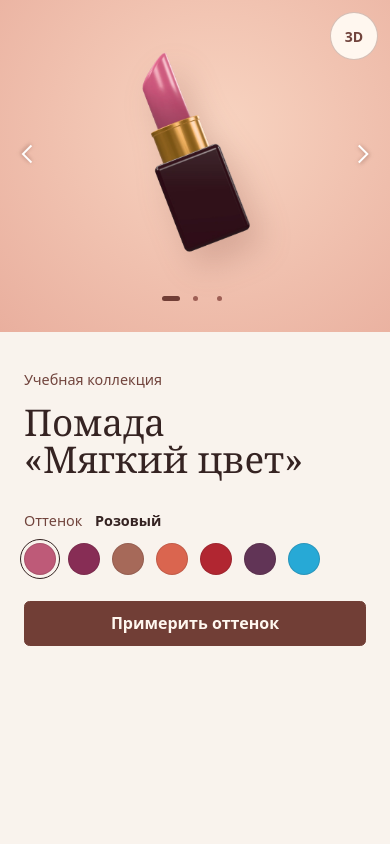
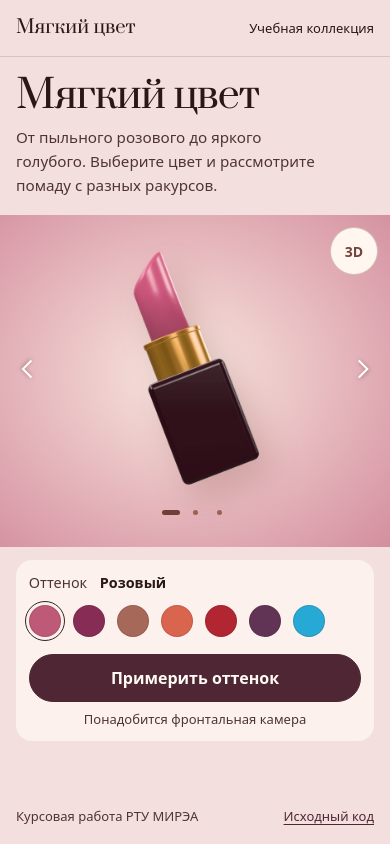
Before and after one commit to waitefy/cosmetics-webar, a website built with Vite: page index.html in a window 390 px wide. Built offline with nearby package versions, Linux system fonts and the light colour scheme.

Commit message:
Обновлён дизайн лендинга

```diff
--- a/index.html
+++ b/index.html
@@ -8,7 +8,13 @@
     <script type="module" src="/src/main.ts"></script>
   </head>
   <body>
-    <main class="product">
+    <header class="site-header">
+      <div class="site-header-inner">
+        <span class="wordmark">Мягкий цвет</span>
+        <span class="site-collection">Учебная коллекция</span>
+      </div>
+    </header>
+    <main id="product" class="product" aria-labelledby="product-title">
       <div class="product-image">
         <div class="product-scene">
           <div id="product-photos" class="product-photos">
@@ -51,9 +57,11 @@
           <p id="try-on-status" class="try-on-status" role="status"></p>
         </div>
       </div>
-      <section class="product-details" aria-labelledby="product-title">
-        <p class="collection">Учебная коллекция</p>
-        <h1 id="product-title">Помада<br>«Мягкий цвет»</h1>
+      <div class="product-titlegroup">
+        <h1 id="product-title">Мягкий цвет</h1>
+        <p class="product-intro">От пыльного розового до яркого голубого. Выберите цвет и рассмотрите помаду с разных ракурсов.</p>
+      </div>
+      <div class="shade-panel">
         <fieldset class="palette">
           <legend>Оттенок <span id="selected-shade" class="selected-shade">Розовый</span></legend>
           <div id="shade-options" class="shade-options">
@@ -63,10 +71,17 @@
             </label>
           </div>
         </fieldset>
-        <button type="button" id="try-on-start" class="try-on-start" aria-controls="product-try-on">Примерить оттенок</button>
+        <button type="button" id="try-on-start" class="try-on-start" aria-controls="product-try-on" aria-describedby="try-on-hint">Примерить оттенок</button>
         <button type="button" id="try-on-exit" class="try-on-exit" aria-controls="product-try-on" hidden>Выйти из примерки</button>
+        <p id="try-on-hint" class="try-on-hint">Понадобится фронтальная камера</p>
         <p id="try-on-error" class="try-on-error" role="status"></p>
-      </section>
+      </div>
     </main>
+    <footer class="site-footer">
+      <div class="site-footer-inner">
+        <span>Курсовая работа РТУ МИРЭА</span>
+        <a href="https://github.com/waitefy/cosmetics-webar">Исходный код</a>
+      </div>
+    </footer>
   </body>
 </html>
--- a/src/main.ts
+++ b/src/main.ts
@@ -45,6 +45,7 @@ if (options) {
       input.checked = true
       restoreShade = selectShade
       if (selectedShade) selectedShade.textContent = shade.name
+      document.documentElement.style.setProperty('--chosen-shade', color)
       setGalleryShade?.(shade.id.toLowerCase())
       setModelColor?.(color)
       setTryOnColor?.(color)
--- a/src/style.css
+++ b/src/style.css
@@ -1,8 +1,35 @@
+@font-face {
+  font-family: Prata;
+  src: url('./assets/fonts/prata-cyrillic.woff2') format('woff2');
+  font-display: swap;
+  unicode-range: U+0301, U+0400-045F, U+0490-0491, U+04B0-04B1, U+2116;
+}
+
+@font-face {
+  font-family: Prata;
+  src: url('./assets/fonts/prata-latin.woff2') format('woff2');
+  font-display: swap;
+  unicode-range: U+0000-00FF, U+2000-206F;
+}
+
+@property --chosen-shade {
+  syntax: '<color>';
+  inherits: true;
+  initial-value: #ba5272;
+}
+
 :root {
   color-scheme: light;
   font-family: system-ui, sans-serif;
-  color: #352322;
-  background: #f9f3ed;
+  --ink: #2a1717;
+  --berry: color-mix(in srgb, var(--chosen-shade) 24%, #2c171e);
+  --muted: #4e3435;
+  --paper: #fffaf4;
+  --layout-width: 81rem;
+  --gutter: clamp(1rem, 4vw, 3rem);
+  color: var(--ink);
+  background: color-mix(in srgb, var(--chosen-shade) 17%, var(--paper));
+  transition: --chosen-shade 420ms ease;
 }
 
 * {
@@ -10,34 +37,93 @@
 }
 
 body {
+  display: grid;
+  grid-template-rows: auto 1fr auto;
+  min-block-size: 100svh;
   margin: 0;
+}
+
+.site-header {
+  border-bottom: 1px solid #321c2025;
+}
+
+.site-header-inner,
+.product,
+.site-footer-inner {
+  width: 100%;
+  max-width: var(--layout-width);
+  margin-inline: auto;
+  padding-inline: var(--gutter);
+}
+
+.site-header-inner,
+.site-footer-inner {
+  display: flex;
+  align-items: center;
+  justify-content: space-between;
+  gap: 1rem;
+}
+
+.site-header-inner {
+  min-block-size: 4.25rem;
+}
+
+.wordmark {
+  font: 400 clamp(1.15rem, 3.3vw, 1.625rem) / 1.16 Prata, Georgia, serif;
+}
+
+.site-collection,
+.site-footer {
+  font-size: .8125rem;
+}
+
+.site-collection {
+  text-align: end;
+}
+
+.site-footer {
+  color: var(--muted);
+}
+
+.site-footer-inner {
+  min-block-size: 3.5rem;
+  padding-block: .75rem;
+}
+
+.site-footer a {
+  color: var(--berry);
+  text-underline-offset: .2em;
 }
 
 .product {
   display: grid;
-  grid-template-columns: 1fr 1.1fr;
-  max-width: 69rem;
-  margin: clamp(1rem, 5vw, 5rem) auto;
-  padding-inline: clamp(1rem, 4vw, 3rem);
+  grid-template-columns: minmax(0, .8fr) minmax(0, 1.2fr);
+  grid-template-areas: 'intro visual' 'panel panel';
+  align-self: center;
+  row-gap: 1.3rem;
+  padding-block: 2rem 1.5rem;
 }
 
 .product-image {
   position: relative;
+  grid-area: visual;
   display: grid;
   align-self: center;
   place-items: center;
   container-type: size;
   width: 100%;
-  min-height: 22rem;
-  aspect-ratio: 5 / 6;
+  height: clamp(24rem, 64svh, 41rem);
   overflow: hidden;
-  border-radius: 1.5rem;
-  background: radial-gradient(ellipse at 55% 39%, #f8d4c1, #e9af9e);
+  border-radius: 1.125rem;
+  background: radial-gradient(ellipse at 47% 48%,
+    color-mix(in srgb, var(--chosen-shade) 12%, #fff9ed) 2%,
+    color-mix(in srgb, var(--chosen-shade) 50%, #fff4e9) 72%,
+    color-mix(in srgb, var(--chosen-shade) 65%, #faf0e6));
 }
 
 .product-scene {
   position: relative;
-  inline-size: min(100cqi, calc(100cqb - 2rem));
+  inline-size: min(95cqi, calc(110cqb - 2rem));
   aspect-ratio: 1;
   translate: 0 -.75rem;
 }
@@ -73,24 +159,41 @@ body {
   height: 100%;
 }
 
-.product-details {
+.product-titlegroup {
+  grid-area: intro;
   align-self: center;
-  container-type: inline-size;
-  padding-block: clamp(1.5rem, 6vw, 5rem);
-  padding-inline: clamp(1.5rem, 3vw, 3.5rem) clamp(1rem, 2vw, 2rem);
+  padding-inline-end: clamp(1rem, 4vw, 4rem);
 }
 
-.collection {
-  color: #71443d;
-  font-size: .9rem;
+.product-titlegroup h1 {
+  max-inline-size: 7ch;
+  margin: 0;
+  font: 400 clamp(3.8rem, 8vw, 8rem) / .98 Prata, Georgia, serif;
+  letter-spacing: -.025em;
 }
 
-h1 {
-  margin: 0 0 2rem;
-  font: 400 clamp(2rem, 13cqi, 4.7rem) / 1.02 Georgia, serif;
+.product-intro {
+  max-inline-size: 28ch;
+  margin: 1.125rem 0 0;
+  color: var(--muted);
+  font-size: clamp(.95rem, 1.4vw, 1.2rem);
+  line-height: 1.55;
+}
+
+.shade-panel {
+  grid-area: panel;
+  display: grid;
+  grid-template-columns: minmax(0, 1fr) minmax(14rem, 24rem);
+  grid-template-areas: 'palette action' 'palette hint' 'palette error';
+  align-items: center;
+  gap: .375rem 1.25rem;
+  padding: 1.125rem clamp(1rem, 3vw, 1.75rem);
+  border-radius: 1rem;
+  background: #fff8f2b8;
 }
 
 .palette {
+  grid-area: palette;
   margin: 0;
   min-inline-size: 0;
   padding: 0;
@@ -100,13 +203,13 @@ h1 {
 .palette legend {
   margin-bottom: .45rem;
   padding: 0;
-  color: #71443d;
+  color: var(--muted);
   font-size: .9rem;
 }
 
 .selected-shade {
   margin-inline-start: .55rem;
-  color: #352322;
+  color: var(--ink);
   font-weight: 600;
 }
 
@@ -343,26 +446,22 @@ h1 {
   }
 }
 
-.model-status {
+.model-status,
+.try-on-status {
   position: absolute;
   inset-inline: .75rem;
-  inset-block-end: .75rem;
+  inset-block-end: 1rem;
   width: fit-content;
   margin: 0 auto;
-  color: #71443d;
+  color: #fff7ef;
   font-size: .9rem;
+  text-align: center;
 }
 
-.model-status:not(:empty) {
+:is(.model-status, .try-on-status):not(:empty) {
   padding: .5rem .75rem;
-  border-radius: .35rem;
-  background: #fff7ef;
-}
-
-#model-toggle[aria-expanded="true"] ~ .model-status {
-  color: #fff;
-  background: none;
-  text-shadow: 0 1px 2px #63352e;
+  border-radius: 999px;
+  background: #352322e6;
 }
 
 .product-image:has(#product-gallery:not([hidden])) .model-status:not(:empty) {
@@ -396,103 +495,155 @@ h1 {
 }
 
 .try-on-status {
-  position: absolute;
-  inset-inline: .75rem;
-  inset-block-end: 1rem;
-  width: fit-content;
-  margin: 0 auto;
-  border-radius: .35rem;
-  color: #fff7ef;
-  background: #352322e6;
-  font-size: .9rem;
-  text-align: center;
   pointer-events: none;
-}
-
-.try-on-status:not(:empty) {
-  padding: .5rem .75rem;
 }
 
 .try-on-start,
 .try-on-exit {
-  min-height: 2.75rem;
-  margin-top: 1.25rem;
+  grid-area: action;
+  width: 100%;
+  min-height: 3rem;
+  margin: 0;
   padding: .65rem 1rem;
-  border: 1px solid #713e36;
-  border-radius: .35rem;
+  border: 1px solid var(--berry);
+  border-radius: 999px;
   font: inherit;
   font-weight: 600;
   cursor: pointer;
 }
 
 .try-on-start {
-  color: #fff7ef;
-  background: #713e36;
+  color: var(--paper);
+  background: var(--berry);
+}
+
+.try-on-start[hidden] {
+  display: block;
+  visibility: hidden;
 }
 
 .try-on-start:hover {
-  background: #593129;
+  background: var(--ink);
 }
 
 .try-on-exit {
-  color: #713e36;
+  color: var(--berry);
   background: transparent;
 }
 
 .try-on-exit:hover {
-  background: #f0e0d8;
+  background: #f0dce3;
 }
 
 .try-on-start:focus-visible,
 .try-on-exit:focus-visible {
-  outline: 2px solid #352322;
+  outline: 2px solid var(--ink);
   outline-offset: 2px;
 }
 
+.try-on-hint {
+  grid-area: hint;
+  margin: 0;
+  color: var(--muted);
+  font-size: .8125rem;
+  text-align: center;
+}
+
+#try-on-start[hidden] ~ .try-on-hint {
+  visibility: hidden;
+}
+
 .try-on-error {
+  grid-area: error;
   max-width: 34ch;
-  margin: .75rem 0 0;
+  margin: 0;
   color: #713e36;
   font-size: .9rem;
 }
 
 .try-on-error:empty {
-  margin: 0;
+  display: none;
+}
+
+@media (width > 44rem) {
+  :is(.try-on-start, .try-on-exit, .try-on-hint) {
+    translate: 0 .875rem;
+  }
+
+  .try-on-error:not(:empty) {
+    margin-block-start: .875rem;
+  }
 }
 
 @media (max-width: 44rem) {
-  .product {
-    grid-template-columns: 1fr;
-    margin: 0;
-    padding-inline: 0;
+  .site-header-inner {
+    min-block-size: 3.5rem;
   }
 
-  .product-details {
-    padding: 1.5rem;
+  .product {
+    grid-template-columns: minmax(0, 1fr);
+    grid-template-areas: 'intro' 'visual' 'panel';
+    align-self: start;
+    row-gap: 0;
+    padding: 0;
   }
 
-  h1 {
-    font-size: clamp(2.3rem, 5vw, 4.7rem);
+  .product-titlegroup {
+    padding: 1.25rem var(--gutter) 1.125rem;
+  }
+
+  .product-titlegroup h1 {
+    max-inline-size: none;
+    font-size: clamp(2.125rem, 10vw, 4rem);
+  }
+
+  .product-intro {
+    max-inline-size: 36ch;
+    margin-block: .7rem 0;
   }
 
   .product-image {
-    height: 20.75rem;
-    min-height: 0;
-    aspect-ratio: auto;
+    height: clamp(18.5rem, 85vw, 25rem);
     border-radius: 0;
   }
 
   .product-scene {
-    inline-size: min(100cqi, calc(100cqb - 3rem));
     translate: 0 -1rem;
   }
 
-  .product-image[data-try-on] {
-    height: clamp(22rem, 56svh, 30rem);
+  .shade-panel {
+    grid-template-columns: minmax(0, 1fr);
+    grid-template-areas: 'palette' 'action' 'hint' 'error';
+    gap: 0;
+    margin: .85rem var(--gutter) 1.25rem;
+    padding: .8rem;
   }
 
-  .try-on-start,
-  .try-on-exit {
-    width: 100%;
+  :is(.try-on-start, .try-on-exit) {
+    margin-block-start: .7rem;
+  }
+
+  :is(.try-on-hint, .try-on-error:not(:empty)) {
+    margin-block-start: .5rem;
+  }
+
+  .product:has(.product-image[data-try-on]) {
+    grid-template-areas: 'visual' 'intro' 'panel';
+  }
+
+  .product:has(.product-image[data-try-on]) .product-titlegroup {
+    padding-block: 1rem 0;
+  }
+
+  .product:has(.product-image[data-try-on]) h1 {
+    font-size: clamp(1.25rem, 6vw, 1.75rem);
+  }
+
+  .product:has(.product-image[data-try-on]) .product-intro {
+    display: none;
+  }
+
+  .product-image[data-try-on] {
+    height: clamp(19rem, 53svh, 30rem);
   }
 }
```
Also changed, not shown: public/licenses/Prata-OFL.txt (added, +93 -0 lines), src/assets/fonts/prata-cyrillic.woff2 (added), src/assets/fonts/prata-latin.woff2 (added).
